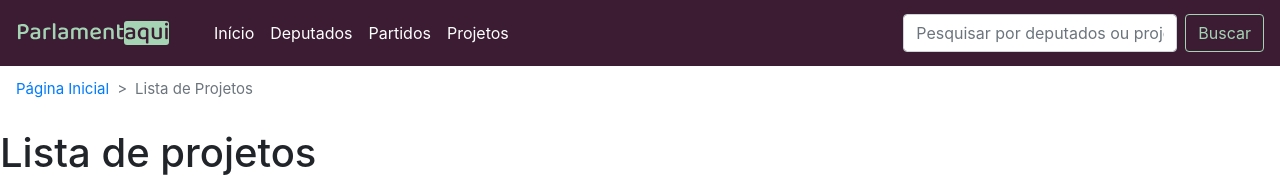
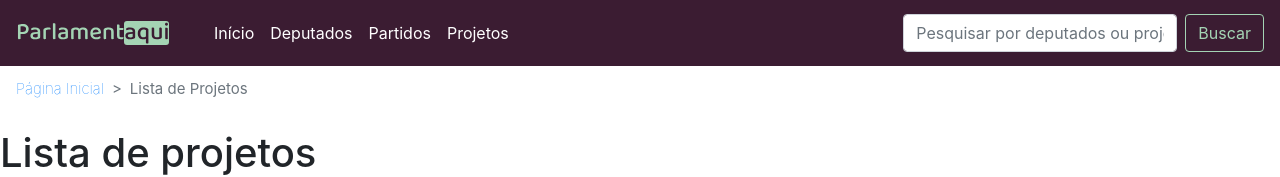
Before and after one commit to parlamentaqui/frontend, a React (Create React App) app: page /projetos in a window 1280 px wide. Shown: the top 177 px of the page. Built offline with nearby package versions, Linux system fonts and the light colour scheme.

Commit message:
#8 Change font-weight of BreadcrumbItems, both active and not active(s) in .css file
Signed-off-by: Cristian Furtado <cristiansafurtado@gmail.com>

```diff
--- a/src/components/Breadcrumb/breadcrumb.css
+++ b/src/components/Breadcrumb/breadcrumb.css
@@ -1,5 +1,12 @@
+.breadcrumb-item  {
+    font-weight: lighter;
+}
+
 .breadcrumb-item + .breadcrumb-item::before {
     content: ">";
+}
+.breadcrumb>.active {
+    font-weight: normal;
 }
 
 .breadcrumb {
```
